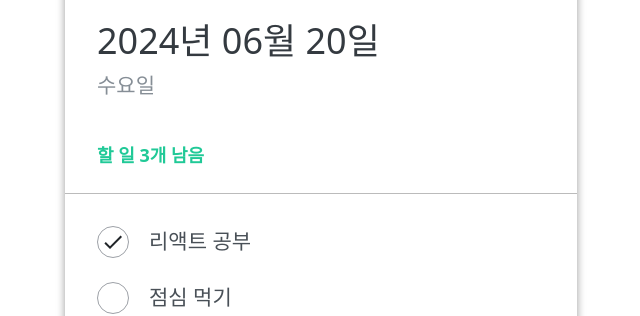
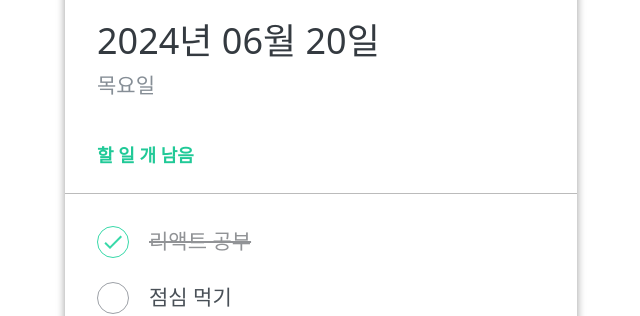
Before and after one commit to SoobihnKim/react-study202406, a React (Create React App) app: page / in a window 1280 px wide. Shown: the part 125-441 px from the top of the page, without its empty margins (319-959 px from the left). Built offline with nearby package versions, Linux system fonts and the light colour scheme.

Commit message:
# todo 할 일 추가 기능

```diff
--- a/src/components/Todo/TodoHeader.js
+++ b/src/components/Todo/TodoHeader.js
@@ -12,11 +12,21 @@ const TodoHeader = () => {
         return `${year}년 ${month}월 ${day}일`;
     }
 
+    // 요일 가져오는 함수
+    const getDayName = () => {
+        const today = new Date();
+        const days = ['일요일', '월요일', '화요일', '수요일', '목요일', '금요일', '토요일'];
+        return days[today.getDay()];
+    };
+
+    // 남은 할 일 수 계산
+
+
     return (
         <header>
             <h1>{getTodayDate()}</h1>
-            <div className='day'>수요일</div>
-            <div className='tasks-left'>할 일 3개 남음</div>
+            <div className='day'>{getDayName()}</div>
+            <div className='tasks-left'>할 일 {}개 남음</div>
         </header>
     );
 };
--- a/src/components/Todo/TodoInput.js
+++ b/src/components/Todo/TodoInput.js
@@ -1,25 +1,37 @@
-import React, {useState} from 'react';
+import React, {useRef, useState} from 'react';
 import {MdAdd} from "react-icons/md";
 
 import './scss/TodoInput.scss';
 
 const TodoInput = ({onAdd}) => {
 
+    // input의 주소값을 기억하는 변수 생성
+    // useRef()는 렌더링에 영향을 주지 않음
+    const $textInput = useRef();
+
     // 입력창 토글링 상태값
     const [open, setOpen] = useState(false);
-
-
-
 
     // 버튼 토글링 함수
     // 이전 상태 받아서 하기
     const onToggle = () => setOpen(prevOpen => !prevOpen);
 
+    const submitHandler = e => {
+        e.preventDefault();
+        // console.log($textInput.current.value);
+        onAdd($textInput.current.value);
+        // form 이 제출되면 입력창 비우기
+        $textInput.current.value = '';
+        // 토글 창 닫기
+        setOpen(false);
+    };
+
     return (
         <>
         {open && <div className='form-wrapper'>
-                <form className='insert-form'>
+                <form className='insert-form' onSubmit={submitHandler}>
                     <input
+                        ref={$textInput}
                         type='text'
                         placeholder='할 일을 입력 후, 엔터를 누르세요!'
 
--- a/src/components/Todo/TodoItem.js
+++ b/src/components/Todo/TodoItem.js
@@ -1,4 +1,4 @@
-import React, {useState} from 'react';
+import React from 'react';
 import {MdDelete, MdDone} from "react-icons/md";
 
 import './scss/TodoItem.scss';
@@ -9,11 +9,11 @@ const TodoItem = ({ item }) => {
 
     return (
         <li className='todo-list-item'>
-            <div className='check-circle' >
+            <div className={`check-circle ${done ? 'active' : undefined}`}>
                 {done && <MdDone/>}
             </div>
-            <span className='text'>{title}</span>
-            <div className='remove' >
+            <span className={`text ${done ? 'finish' : undefined}`}>{title}</span>
+            <div className='remove'>
                 <MdDelete/>
             </div>
         </li>
--- a/src/components/Todo/TodoMain.js
+++ b/src/components/Todo/TodoMain.js
@@ -3,18 +3,12 @@ import React from 'react';
 import './scss/TodoMain.scss';
 import TodoItem from "./TodoItem";
 
-const DUMMY_TODOS = [
-    { id: 1, title: '리액트 공부', done: true },
-    { id: 2, title: '점심 먹기', done: false },
-    { id: 3, title: '프로젝트 하기', done: false },
-    { id: 4, title: '과제 하기', done: false },
-];
 
-const TodoMain = () => {
+const TodoMain = ({ todos }) => {
     return (
         <ul className='todo-list'>
             {
-                DUMMY_TODOS.map(todo => <TodoItem key={todo.id} item={todo} />)
+                todos.map(todo => <TodoItem key={todo.id} item={todo} />)
             }
         </ul>
     );
--- a/src/components/Todo/TodoTemplate.js
+++ b/src/components/Todo/TodoTemplate.js
@@ -1,16 +1,44 @@
-import React from "react";
+import React, {useState} from "react";
 import './scss/TodoTemplate.scss';
 import TodoHeader from "./TodoHeader";
 import TodoInput from "./TodoInput";
 import TodoMain from "./TodoMain";
 
+const DUMMY_TODOS = [
+    { id: 1, title: '리액트 공부', done: true },
+    { id: 2, title: '점심 먹기', done: false },
+    { id: 3, title: '프로젝트 하기', done: false },
+    { id: 4, title: '과제 하기', done: false },
+];
 
 const TodoTemplate = () => {
+
+    const [todoList, setTodoList] = useState(DUMMY_TODOS);
+
+    const makeNewId = () => {
+        if (todoList.length === 0) return 1;
+        return todoList[todoList.length - 1].id + 1;
+    };
+
+    // 데이터 상향식 전달을 위한 함수를 생성(TodoInput에서 할 일을 끌어올리는 역할)
+    const addTodo = (newTitle) => {
+        // console.log('new: ', newTitle);
+        const newTodo = {
+            id: makeNewId(),
+            title: newTitle,
+            done: false
+        };
+        // console.log('new: ', newTodo);
+        // todoList.push(newTodo);
+        setTodoList(prevTodoList => [...prevTodoList, newTodo]);
+    };
+
+
     return (
         <div className='TodoTemplate'>
             <TodoHeader />
-            <TodoMain />
-            <TodoInput />
+            <TodoMain todos={todoList} />
+            <TodoInput onAdd={addTodo} />
         </div>
     );
 };
```
